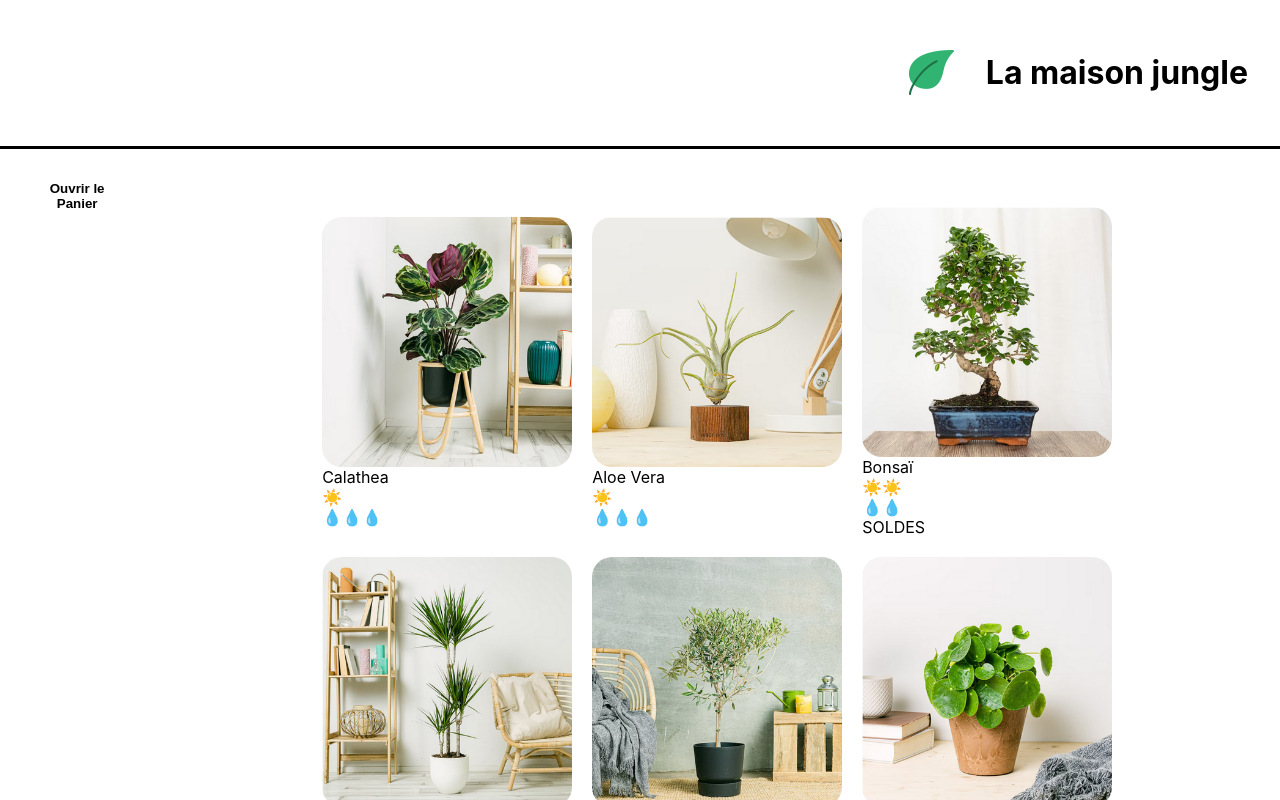
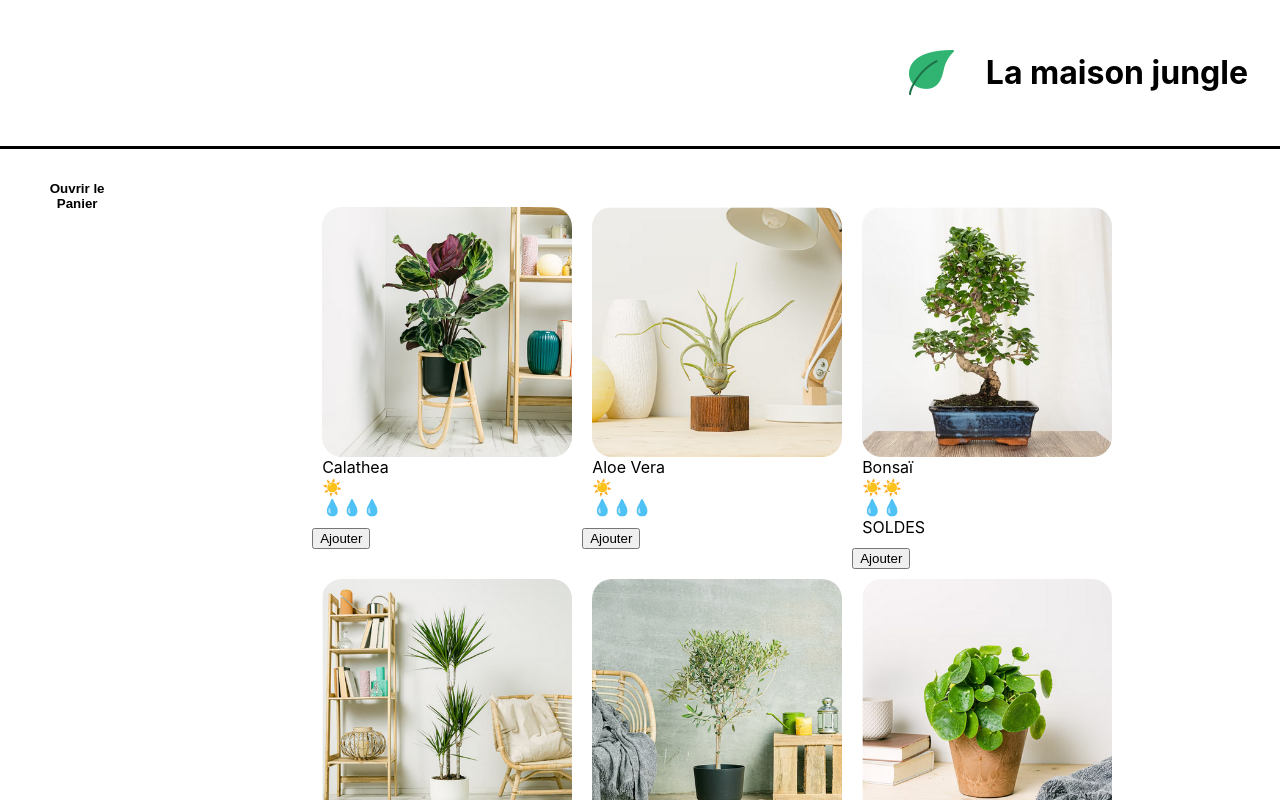
Before and after one commit to julieprunaret/La-maison-jungle-mastering-REACT, a React (Create React App) app: page / in a window 1280 px wide. Shown: the top 800 px of the page. Built offline with nearby package versions, Linux system fonts and the light colour scheme.

Commit message:
add - useState global

```diff
--- a/src/components/App.js
+++ b/src/components/App.js
@@ -1,4 +1,4 @@
-import React from 'react';
+import React, { useState } from 'react';
 import Banner from './Banner';
 import Cart from './Cart';
 import ShoppingList from './ShoppingList';
@@ -7,6 +7,8 @@ import '../styles/Layout.css';
 import logo from '../assets/logo.png';
 
 function App() {
+  const [cart, setCart] = useState([])
+
     return (
       <React.Fragment>
         <Banner>
@@ -14,8 +16,8 @@ function App() {
           <h1 className='lmj-title'>La maison jungle</h1>
         </Banner>
         <div className='lmj-layout-inner'>
-          <Cart />
-          <ShoppingList />
+          <Cart cart={cart} setCart={setCart}/>
+          <ShoppingList  cart={cart} setCart={setCart}/>
         </div>
         <Footer />
       </React.Fragment>
--- a/src/components/Cart.js
+++ b/src/components/Cart.js
@@ -1,9 +1,8 @@
 import '../styles/Cart.css';
 import { useState } from 'react';
 
-function Cart() {
+function Cart({cart, setCart}) {
     const monsteraPrice = 8;
-    const [cart, setCart] = useState(0);
     const [open, setOpen] = useState(false);
 
     //my soluce
@@ -21,13 +20,8 @@ function Cart() {
 			</button>
 			<h2>Panier</h2>
 			<div>Monstera : {monsteraPrice}€</div>
-			<button onClick={() => setCart(cart + 1)}>Ajouter</button>
 			<h3>Total : {monsteraPrice * cart}€</h3>
-            <button
-				onClick={() => setCart(0)}
-			>
-				Vider le panier
-			</button>
+            <button onClick={() => setCart(0)}>Vider le panier</button>
 		</div>
     ) : (
 		<div className='lmj-cart-closed'>
--- a/src/components/ShoppingList.js
+++ b/src/components/ShoppingList.js
@@ -4,7 +4,7 @@ import PlantItem from './PlantItem';
 
 
 
-const ShoppingList = () => {
+const ShoppingList = ({cart, setCart}) => {
     // we get the list of plants and push the values in a tab
     const categories = plantList.reduce((acc, plant) =>
     // if the category isn't already in the array, we push it inside
@@ -13,11 +13,13 @@ const ShoppingList = () => {
     return (
         <div>
             <ul className='lmj-plant-list'>
-                {
-                    plantList.map((plant) => (
-                    <PlantItem name={plant.name} cover={plant.cover} id={plant.id} light={plant.light} water={plant.water} isSpecialOffer={plant.isSpecialOffer}/>
-                ))
-                }
+                        {
+                            plantList.map(({ id, cover, name, water, light, isSpecialOffer }) => (
+                                <div key={id}>
+                                    <PlantItem name={name} cover={cover} light={light} water={water} isSpecialOffer={isSpecialOffer} />
+                                    <button onClick={() => setCart(cart + 1)}>Ajouter</button>
+                                </div>
+                        ))}
             </ul>
             <ul>
                 {
```
Also changed, not shown: 1 other file (tests, documents, lock files or other folders).
